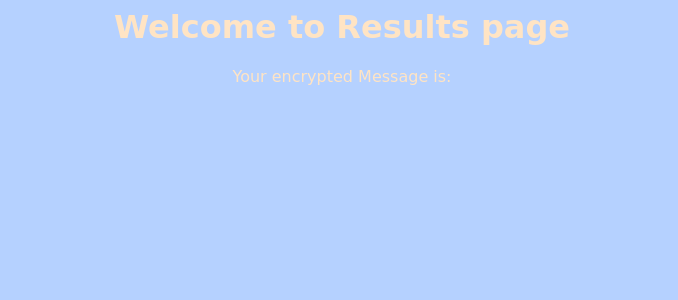
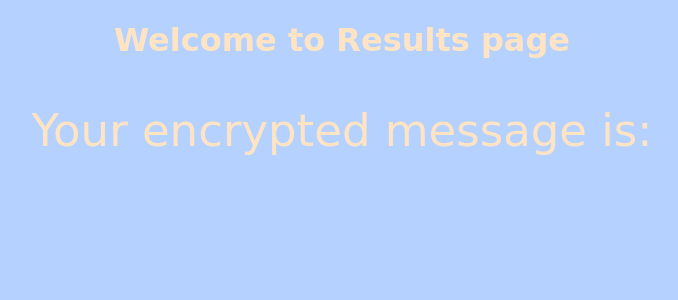
Before and after one commit to Ryanchen5243/cipherProject, a Flask app: template templates/results.html in a window 1280 px wide. Shown: the top 300 px of the page, without its empty margins (298-976 px from the left). Run offline with Flask 2, Linux system fonts and the light colour scheme; the template is opened without the code that fills it, so the values that code supplies are empty; some web fonts are replaced.

Commit message:
change 2

```diff
--- a/static/css/style.css
+++ b/static/css/style.css
@@ -5,3 +5,13 @@ body {
     font-family: 'Fondamento', cursive;
     text-align: center;
 }
+
+input {
+  width: 50%;
+}
+
+.e_mdisplay {
+    text-decoration: none;
+    font-size: 45px;
+
+}
--- a/templates/results.html
+++ b/templates/results.html
@@ -1,3 +1,4 @@
+<!DOCTYPE html>
 <html>
     <head>
         <title>Results page</title>
@@ -7,6 +8,7 @@
     </head>
     <body>
         <h1>Welcome to Results page</h1>
-        <p>Your encrypted Message is: {{enc_message}}<p>
+        <p class = "e_mdisplay">Your encrypted message is: <p>
+        <p class = "e_mdisplay">{{enc_message}}</p>
     </body>
 </html>
```
